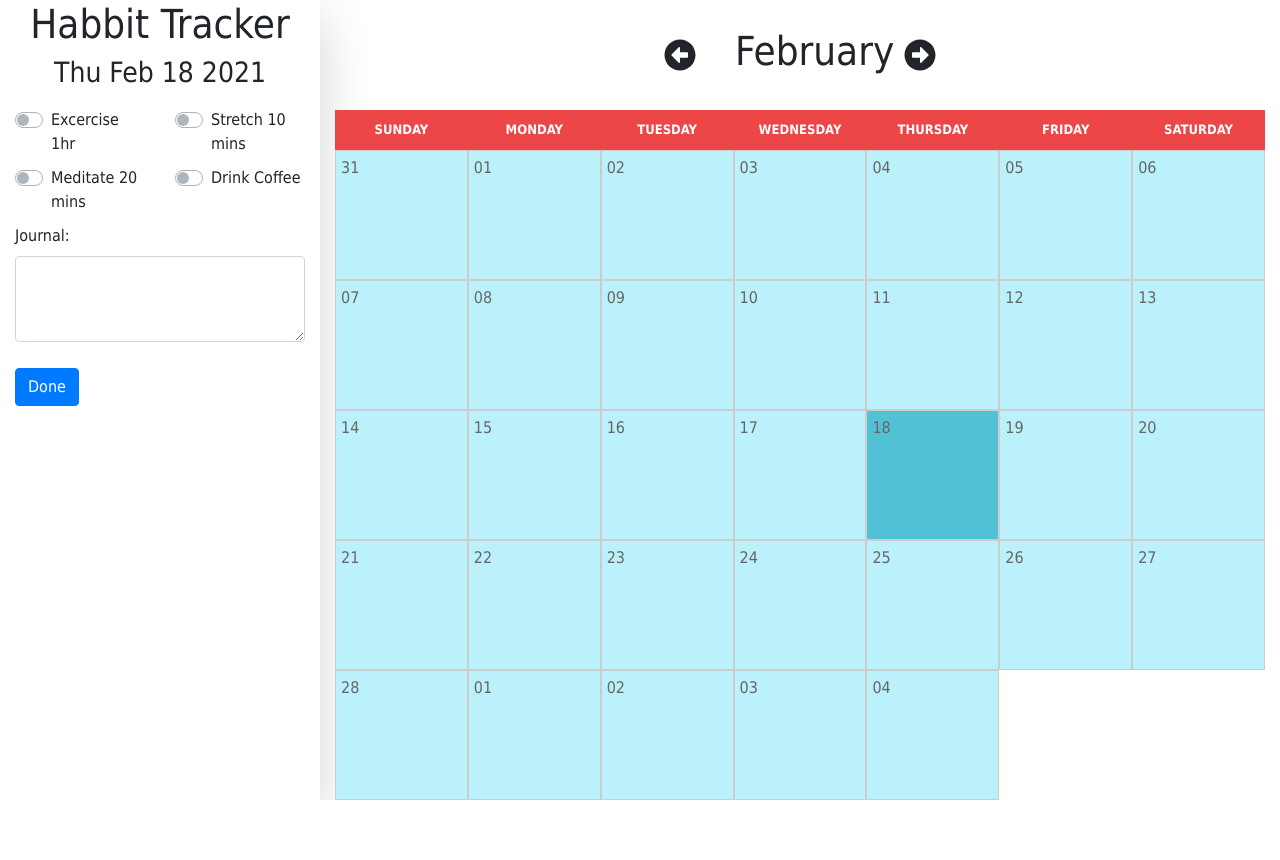
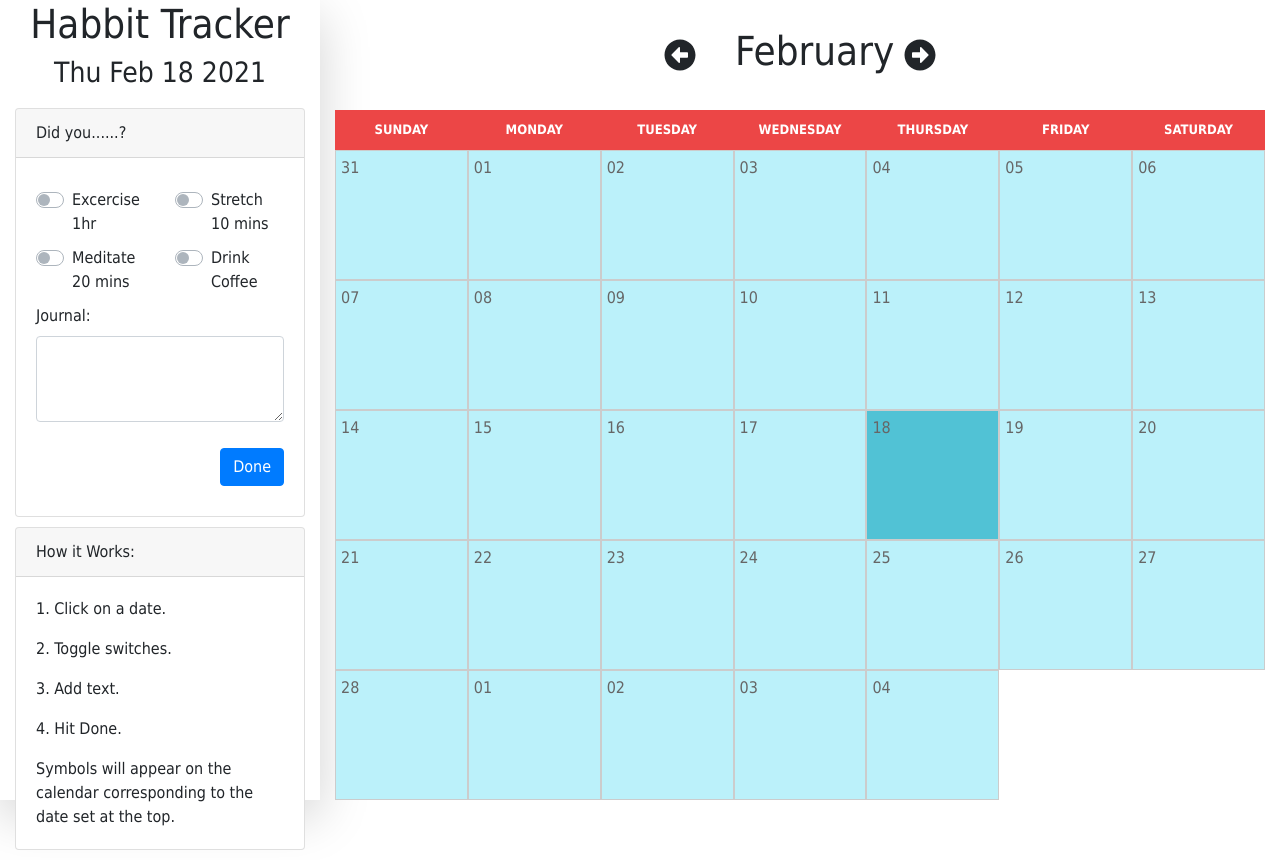
Before and after one commit to grandonbarcia/habbit-tracker, a React (Create React App) app: page / in a window 1280 px wide. Before the commit the page ends 800 px from the top, so only its background shows below. Built offline with nearby package versions, Linux system fonts and the light colour scheme.

Commit message:
nested input form in Card Component and added instructions

```diff
--- a/src/Components/InputPanel/InputPanel.js
+++ b/src/Components/InputPanel/InputPanel.js
@@ -1,5 +1,5 @@
 import React from 'react'
-import { Row, Col, Form, Button } from 'react-bootstrap'
+import { Row, Col, Form, Button, Card } from 'react-bootstrap'
 import HabbitToggleList from './HabbitToggleList';
 
 const InputPanel = ({ saveData, handleClick, habitsTracked, handleChange, handleJournal, setHabitsTracked, displayDate }) => {
@@ -28,20 +28,64 @@ const InputPanel = ({ saveData, handleClick, habitsTracked, handleChange, handle
                             </Form>
                         </Col>
                     </Row> */}
+
+                    <Row>
+                        <Col>
+
+                            <Card>
+                                <Card.Header>Did you......?</Card.Header>
+                                <Card.Body>
+
                                     <HabbitToggleList habitsTracked={habitsTracked} setHabitsTracked={setHabitsTracked} />
                                     <Row>
                                         <Col>
                                             <Form>
-                                <Form.Group controlId="exampleForm.ControlTextarea1">
+                                                <Form.Group>
                                                     <Form.Label>Journal: </Form.Label>
                                                     <Form.Control as="textarea" rows={3} name="journal" onChange={handleJournal} value={habitsTracked.journal} />
                                                 </Form.Group>
                                             </Form>
                                         </Col>
                                     </Row>
+
+                                    <Row>
+                                        <Col className='text-right'>
+                                            <Button onClick={handleClick}>Done</Button>
+                                        </Col>
+                                    </Row>
+
+                                </Card.Body>
+                            </Card>
+
+                        </Col>
+                    </Row>
+
+
                     <Row>
                         <Col>
-                            <Button onClick={handleClick}>Done</Button>
+                            <Card>
+                                <Card.Header>How it Works: </Card.Header>
+                                <Card.Body>
+
+                                    <Card.Text>
+                                        1. Click on a date.
+                                    </Card.Text>
+
+                                    <Card.Text>
+                                        2. Toggle switches.
+                                    </Card.Text>
+                                    <Card.Text>
+                                        3. Add text.
+                                    </Card.Text>
+                                    <Card.Text>
+                                        4. Hit Done.
+                                    </Card.Text>
+                                    <Card.Text>
+                                        Symbols will appear on the calendar corresponding to the date set at the top.
+                                    </Card.Text>
+
+                                </Card.Body>
+                            </Card>
                         </Col>
                     </Row>
                 </Col>
```
Lines whose indentation alone changed are shown as unchanged.
